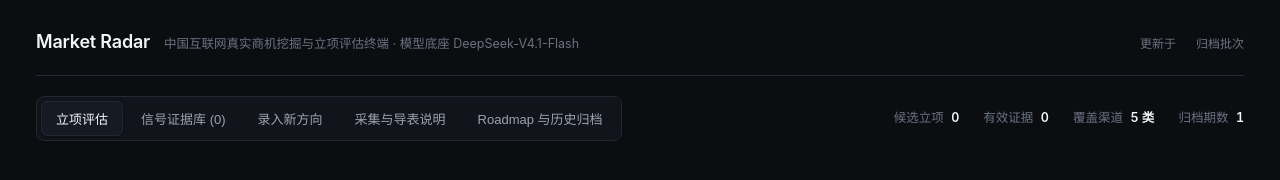
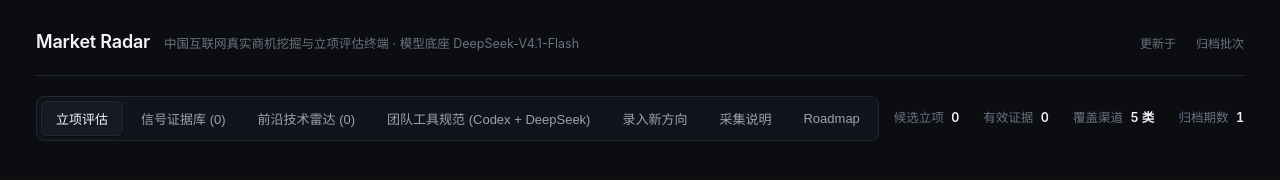
Before and after one commit to Spark-Dash/market-radar, a plain HTML site: page scripts/template.html in a window 1280 px wide. Drawn offline with Linux system fonts and the light colour scheme; files whose address does not match are found by name.

Commit message:
chore: sync scripts/template.html

```diff
--- a/scripts/template.html
+++ b/scripts/template.html
@@ -144,9 +144,11 @@
     <div class="nav">
       <button class="nav-btn active" onclick="switchTab('tab-projects', this)">立项评估</button>
       <button class="nav-btn" onclick="switchTab('tab-signals', this)">信号证据库 (<span id="lblSigCnt">0</span>)</button>
+      <button class="nav-btn" onclick="switchTab('tab-tech', this)">前沿技术雷达 (<span id="lblTechCnt">0</span>)</button>
+      <button class="nav-btn" onclick="switchTab('tab-toolkit', this)">团队工具规范 (Codex + DeepSeek)</button>
       <button class="nav-btn" onclick="switchTab('tab-submit', this)">录入新方向</button>
-      <button class="nav-btn" onclick="switchTab('tab-whitepaper', this)">采集与导表说明</button>
-      <button class="nav-btn" onclick="switchTab('tab-roadmap', this)">Roadmap 与历史归档</button>
+      <button class="nav-btn" onclick="switchTab('tab-whitepaper', this)">采集说明</button>
+      <button class="nav-btn" onclick="switchTab('tab-roadmap', this)">Roadmap</button>
     </div>
     <div class="metrics-inline">
       <span>候选立项 <strong id="kpiProjects">0</strong></span>
@@ -158,6 +160,8 @@
 
   <div id="tab-projects"></div>
   <div id="tab-signals" style="display:none;"></div>
+  <div id="tab-tech" style="display:none;"></div>
+  <div id="tab-toolkit" style="display:none;"></div>
   <div id="tab-submit" style="display:none;"></div>
   <div id="tab-whitepaper" style="display:none;"></div>
   <div id="tab-roadmap" style="display:none;"></div>
```
